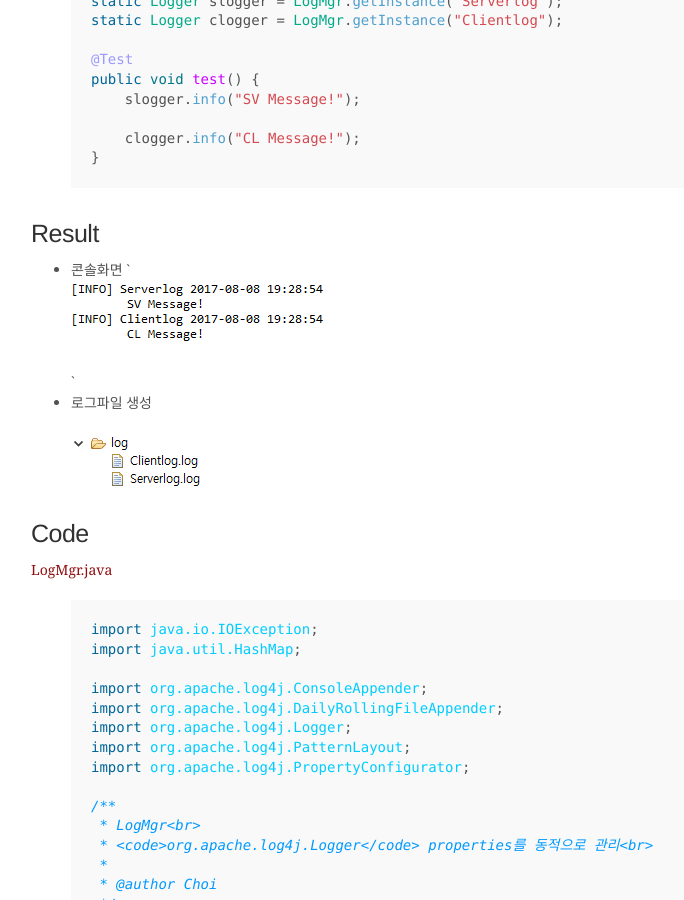
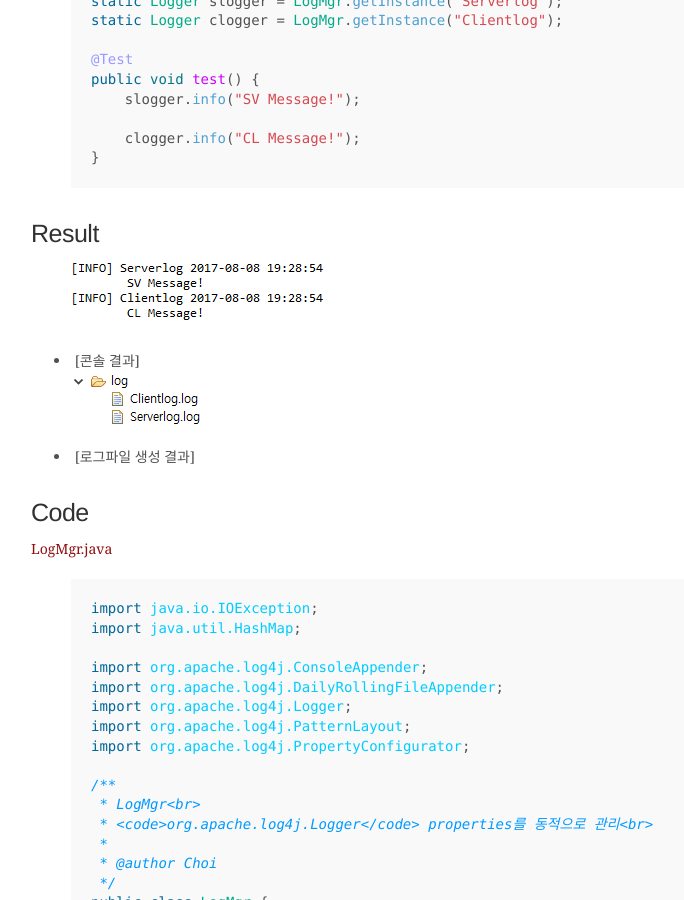
Before and after one commit to cholnh/cholnh.github.io, a Jekyll site: the page built from _posts/Dev/Java/2017-8-8-LogMgr.md, in a window 1280 px wide and 900 px high, scrolled down 571 px. Shown: the whole window, without its empty margins (249-933 px from the left). Built offline with Jekyll 4.4.1, drawn with Linux system fonts in a browser that asks for light colours; Markdown is read by kramdown in place of the engine named in the settings.

Commit message:
Update 2017-8-8-LogMgr.md

```diff
--- a/_posts/Dev/Java/2017-8-8-LogMgr.md
+++ b/_posts/Dev/Java/2017-8-8-LogMgr.md
@@ -34,13 +34,10 @@
 
 ### Result
 
-- 콘솔화면
-`
-  ![result]({{ site.url }}/assets/log/logmgr_result.png)
-`
-- 로그파일 생성
-
-  ![result]({{ site.url }}/assets/log/logmgr_result2.png)
+- ![result]({{ site.url }}/assets/log/logmgr_result.png)
+  [콘솔 결과]
+- ![result]({{ site.url }}/assets/log/logmgr_result2.png)
+  [로그파일 생성 결과]
 
 
 
```
